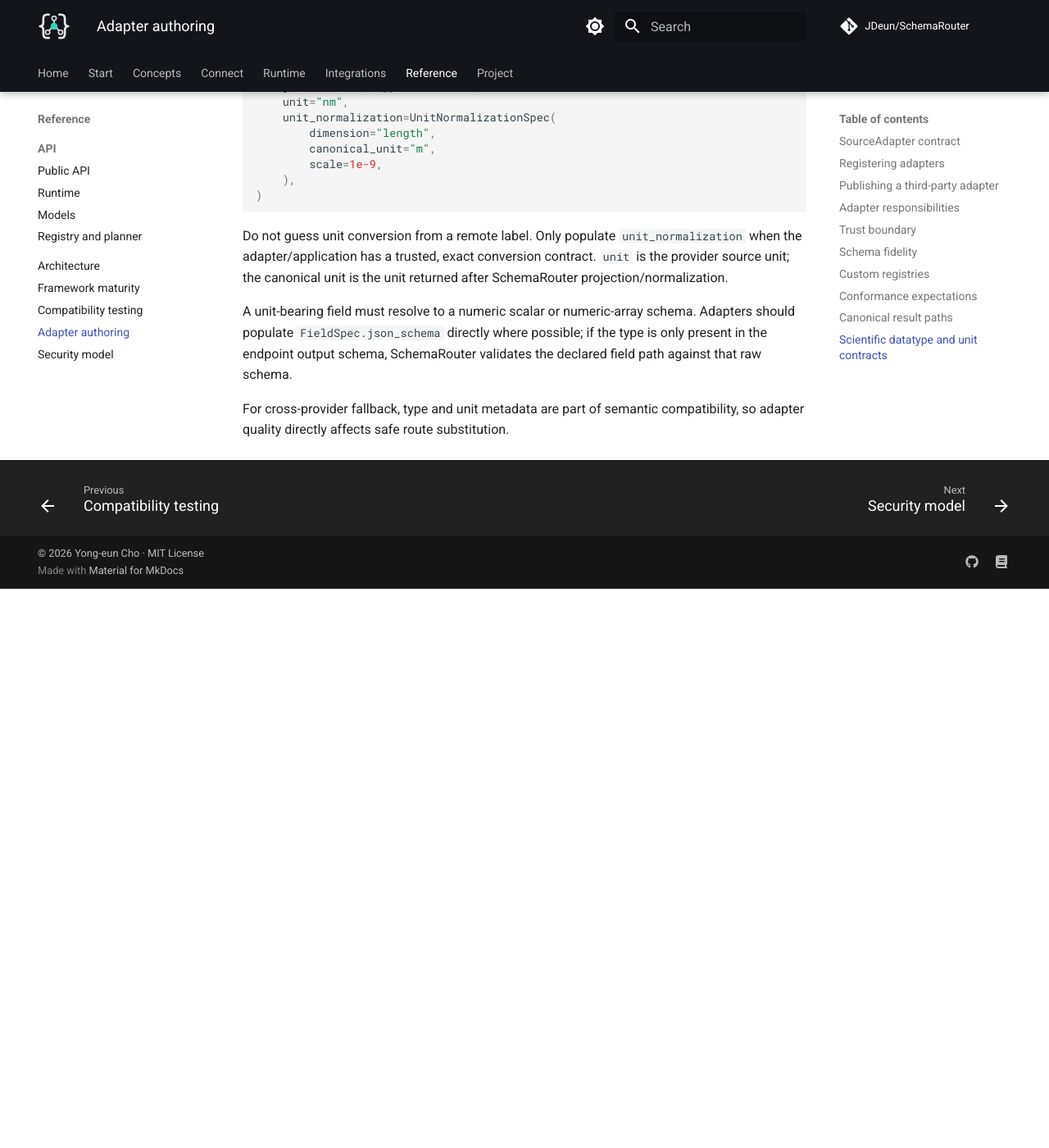
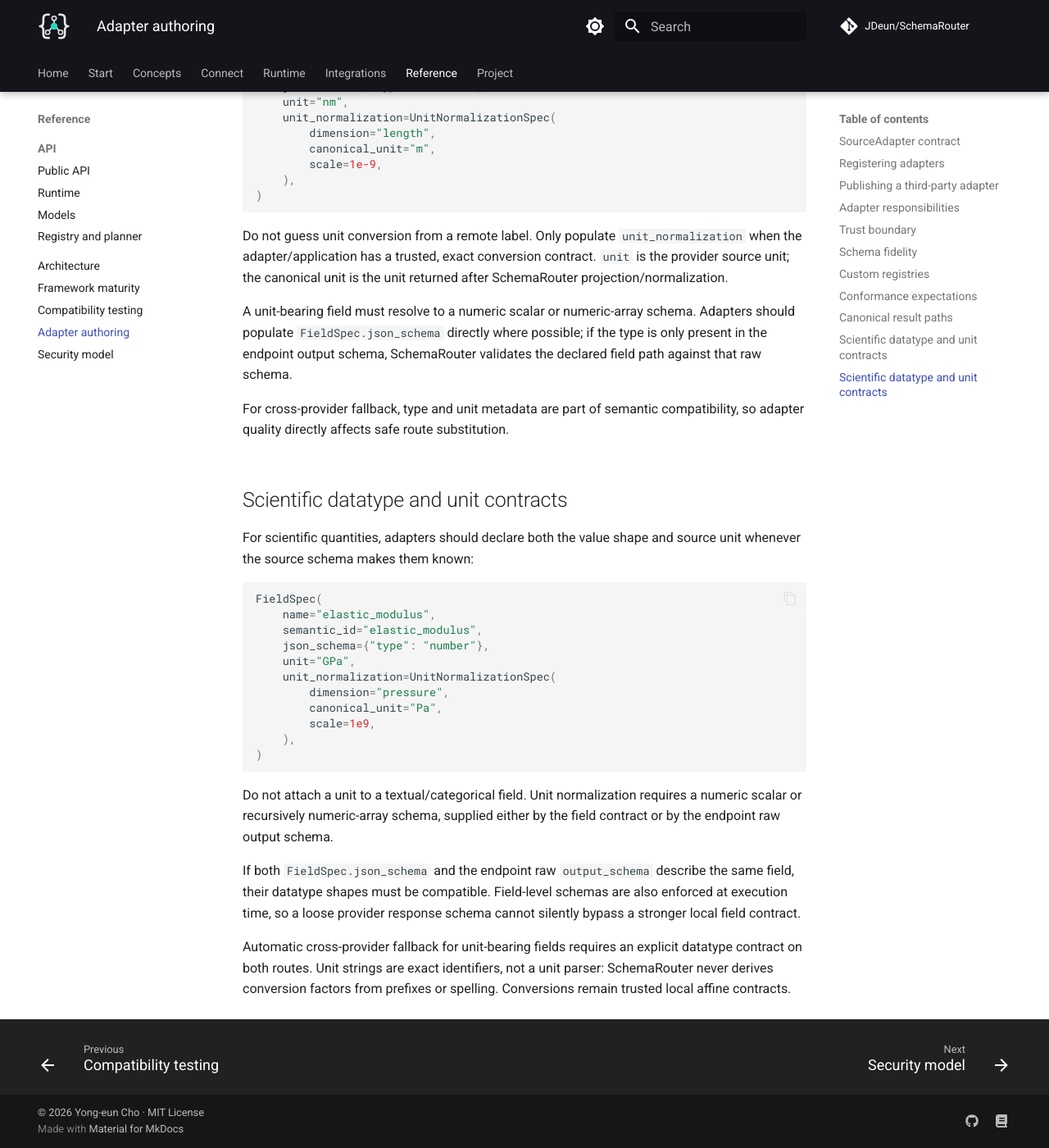
Before and after one commit to JDeun/SchemaRouter, an MkDocs documentation site: the page built from docs/adapter-authoring.md, in a window 1280 px wide and 1400 px high, scrolled down 5170 px. Shown: the whole window at 82% size. Built offline with MkDocs 1.6.1 and Material for MkDocs 9.7.7, drawn with Linux system fonts in a browser that asks for light colours; comment, search, counter and statistics services are not loaded; before the commit the page ends 5888 px from its top, so only the background shows below that.

Commit message:
docs: define scientific datatype authoring requirements

````diff
--- a/docs/adapter-authoring.md
+++ b/docs/adapter-authoring.md
@@ -232,3 +232,35 @@
 
 For cross-provider fallback, type and unit metadata are part of semantic compatibility, so adapter
 quality directly affects safe route substitution.
+
+
+## Scientific datatype and unit contracts
+
+For scientific quantities, adapters should declare both the value shape and source unit whenever
+the source schema makes them known:
+
+```python
+FieldSpec(
+    name="elastic_modulus",
+    semantic_id="elastic_modulus",
+    json_schema={"type": "number"},
+    unit="GPa",
+    unit_normalization=UnitNormalizationSpec(
+        dimension="pressure",
+        canonical_unit="Pa",
+        scale=1e9,
+    ),
+)
+```
+
+Do not attach a unit to a textual/categorical field. Unit normalization requires a numeric scalar
+or recursively numeric-array schema, supplied either by the field contract or by the endpoint raw
+output schema.
+
+If both `FieldSpec.json_schema` and the endpoint raw `output_schema` describe the same field,
+their datatype shapes must be compatible. Field-level schemas are also enforced at execution time,
+so a loose provider response schema cannot silently bypass a stronger local field contract.
+
+Automatic cross-provider fallback for unit-bearing fields requires an explicit datatype contract on
+both routes. Unit strings are exact identifiers, not a unit parser: SchemaRouter never derives
+conversion factors from prefixes or spelling. Conversions remain trusted local affine contracts.
````
